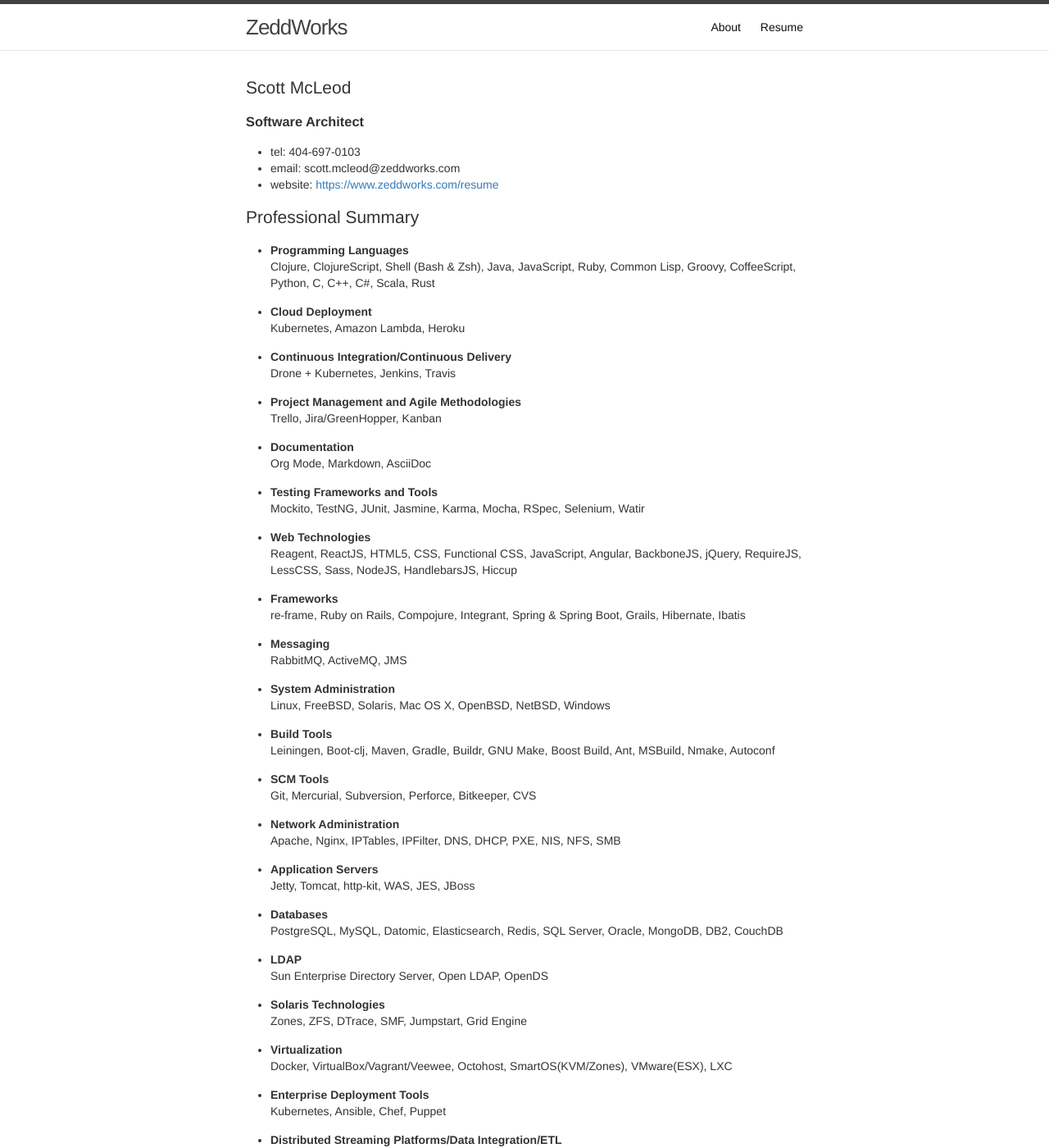
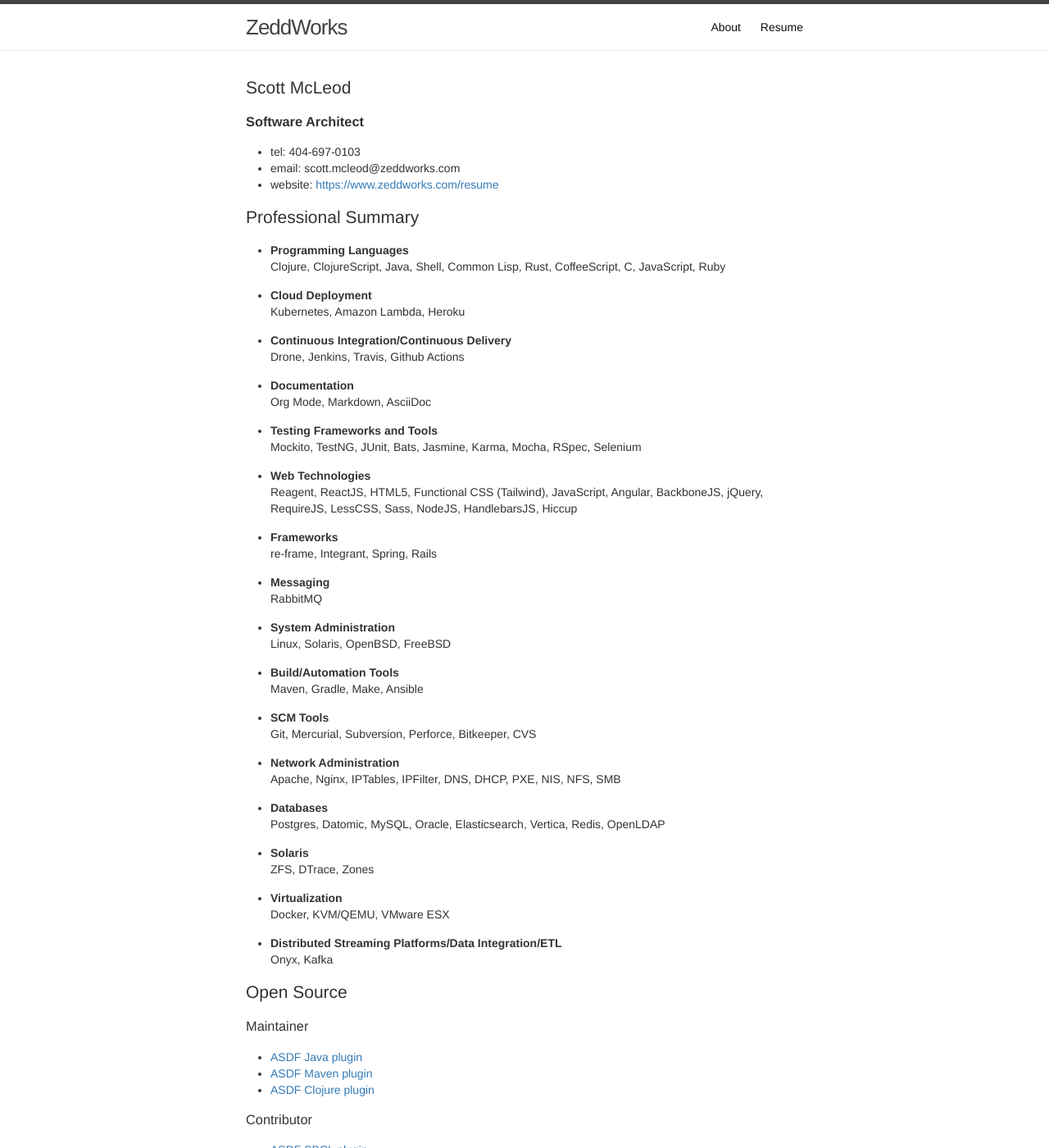
Before and after one commit to halcyon/www.zeddworks.com, a Jekyll site: the page built from resume.html, in a window 1280 px wide and 1400 px high. Shown: the whole window at 82% size. Built offline with Jekyll 4.4.1, drawn with Linux system fonts in a browser that asks for light colours; some of the changed text lies outside the part shown.

Commit message:
2019 updates

```diff
--- a/resume.html
+++ b/resume.html
@@ -35,7 +35,7 @@ permalink: /resume
 <li><a id="org4c5f734"></a><b>Programming Languages</b><br />
 <div class="outline-text-4" id="text-org4c5f734">
 <p>
-Clojure, ClojureScript, Shell (Bash &amp; Zsh), Java, JavaScript, Ruby, Common Lisp, Groovy, CoffeeScript, Python, C, C++, C#, Scala, Rust
+Clojure, ClojureScript, Java, Shell, Common Lisp, Rust, CoffeeScript, C, JavaScript, Ruby
 </p>
 </div>
 </li>
@@ -49,14 +49,7 @@ Kubernetes, Amazon Lambda, Heroku
 <li><a id="org3aeca86"></a><b>Continuous Integration/Continuous Delivery</b><br />
 <div class="outline-text-4" id="text-org3aeca86">
 <p>
-Drone + Kubernetes, Jenkins, Travis
-</p>
-</div>
-</li>
-<li><a id="orgce892f9"></a><b>Project Management and Agile Methodologies</b><br />
-<div class="outline-text-4" id="text-orgce892f9">
-<p>
-Trello, Jira/GreenHopper, Kanban
+Drone, Jenkins, Travis, Github Actions
 </p>
 </div>
 </li>
@@ -70,42 +63,42 @@ Org Mode, Markdown, AsciiDoc
 <li><a id="orgc5004f5"></a><b>Testing Frameworks and Tools</b><br />
 <div class="outline-text-4" id="text-orgc5004f5">
 <p>
-Mockito, TestNG, JUnit, Jasmine, Karma, Mocha, RSpec, Selenium, Watir
+Mockito, TestNG, JUnit, Bats, Jasmine, Karma, Mocha, RSpec, Selenium
 </p>
 </div>
 </li>
 <li><a id="org9c2cdfe"></a><b>Web Technologies</b><br />
 <div class="outline-text-4" id="text-org9c2cdfe">
 <p>
-Reagent, ReactJS, HTML5, CSS, Functional CSS, JavaScript, Angular, BackboneJS, jQuery, RequireJS, LessCSS, Sass, NodeJS, HandlebarsJS, Hiccup
+Reagent, ReactJS, HTML5, Functional CSS (Tailwind), JavaScript, Angular, BackboneJS, jQuery, RequireJS, LessCSS, Sass, NodeJS, HandlebarsJS, Hiccup
 </p>
 </div>
 </li>
 <li><a id="org100aa26"></a><b>Frameworks</b><br />
 <div class="outline-text-4" id="text-org100aa26">
 <p>
-re-frame, Ruby on Rails, Compojure, Integrant, Spring &amp; Spring Boot, Grails, Hibernate, Ibatis
+re-frame, Integrant, Spring, Rails
 </p>
 </div>
 </li>
 <li><a id="org5d3f0ea"></a><b>Messaging</b><br />
 <div class="outline-text-4" id="text-org5d3f0ea">
 <p>
-RabbitMQ, ActiveMQ, JMS
+RabbitMQ
 </p>
 </div>
 </li>
 <li><a id="org2522e07"></a><b>System Administration</b><br />
 <div class="outline-text-4" id="text-org2522e07">
 <p>
-Linux, FreeBSD, Solaris, Mac OS X, OpenBSD, NetBSD, Windows
+Linux, Solaris, OpenBSD, FreeBSD
 </p>
 </div>
 </li>
-<li><a id="org9a0364d"></a><b>Build Tools</b><br />
-<div class="outline-text-4" id="text-org9a0364d">
+<li><a id="org1a9b4d2"></a><b>Build/Automation Tools</b><br />
+<div class="outline-text-4" id="text-org1a9b4d2">
 <p>
-Leiningen, Boot-clj, Maven, Gradle, Buildr, GNU Make, Boost Build, Ant, MSBuild, Nmake, Autoconf
+Maven, Gradle, Make, Ansible
 </p>
 </div>
 </li>
@@ -123,52 +116,31 @@ Apache, Nginx, IPTables, IPFilter, DNS, DHCP, PXE, NIS, NFS, SMB
 </p>
 </div>
 </li>
-<li><a id="orgdf9266a"></a><b>Application Servers</b><br />
-<div class="outline-text-4" id="text-orgdf9266a">
+<li><a id="orge710009"></a><b>Databases</b><br />
+<div class="outline-text-4" id="text-orge710009">
 <p>
-Jetty, Tomcat, http-kit, WAS, JES, JBoss
+Postgres, Datomic, MySQL, Oracle, Elasticsearch, Vertica, Redis, OpenLDAP
 </p>
 </div>
 </li>
-<li><a id="orge710009"></a><b>Databases</b><br />
-<div class="outline-text-4" id="text-orge710009">
+<li><a id="orga82979d"></a><b>Solaris</b><br />
+<div class="outline-text-4" id="text-orga82979d">
 <p>
-PostgreSQL, MySQL, Datomic, Elasticsearch, Redis, SQL Server, Oracle, MongoDB, DB2, CouchDB
-</p>
-</div>
-</li>
-<li><a id="org86d36d8"></a><b>LDAP</b><br />
-<div class="outline-text-4" id="text-org86d36d8">
-<p>
-Sun Enterprise Directory Server, Open LDAP, OpenDS
-</p>
-</div>
-</li>
-<li><a id="orgc35adee"></a><b>Solaris Technologies</b><br />
-<div class="outline-text-4" id="text-orgc35adee">
-<p>
-Zones, ZFS, DTrace, SMF, Jumpstart, Grid Engine
+ZFS, DTrace, Zones
 </p>
 </div>
 </li>
 <li><a id="org6262f12"></a><b>Virtualization</b><br />
 <div class="outline-text-4" id="text-org6262f12">
 <p>
-Docker, VirtualBox/Vagrant/Veewee, Octohost, SmartOS(KVM/Zones), VMware(ESX), LXC
-</p>
-</div>
-</li>
-<li><a id="orgdbcaa49"></a><b>Enterprise Deployment Tools</b><br />
-<div class="outline-text-4" id="text-orgdbcaa49">
-<p>
-Kubernetes, Ansible, Chef, Puppet
+Docker, KVM/QEMU, VMware ESX
 </p>
 </div>
 </li>
 <li><a id="orgeb1d864"></a><b>Distributed Streaming Platforms/Data Integration/ETL</b><br />
 <div class="outline-text-4" id="text-orgeb1d864">
 <p>
-Onyx, Kafka, Pentaho Kettle, Informatica
+Onyx, Kafka
 </p>
 </div>
 </li>
@@ -208,19 +180,20 @@ Onyx, Kafka, Pentaho Kettle, Informatica
 <h2 id="org70e9df5">Employment History</h2>
 <div class="outline-text-2" id="text-org70e9df5">
 </div>
-<div id="outline-container-orgb48acb1" class="outline-3">
-<h3 id="orgb48acb1">January 2019 - Present Cisco Systems, Inc. Alpharetta, GA</h3>
-<div class="outline-text-3" id="text-orgb48acb1">
+<div id="outline-container-orgb77fda2" class="outline-3">
+<h3 id="orgb77fda2">January 2019 - Present Cisco Systems, Inc. - San Francisco, CA</h3>
+<div class="outline-text-3" id="text-orgb77fda2">
 </div>
 <ul class="org-ul">
-<li><a id="orgd695ddc"></a><b>Senior Software Engineer</b><br />
+<li><a id="orgb7d87ef"></a><b>Software Engineer</b><br />
 <ul class="org-ul">
-<li><a id="orgcc9c4c6"></a>Security Business Group (Stealthwatch)<br />
-<div class="outline-text-5" id="text-orgcc9c4c6">
+<li><a id="org6e8fd4b"></a>Security Business Group - Stealthwatch<br />
+<div class="outline-text-5" id="text-org6e8fd4b">
 <ul class="org-ul">
-<li>Daily contributor to backend services</li>
-<li>Refactoring</li>
-<li>Code Reviews</li>
+<li>Added TACACS authorization</li>
+<li>Performance engineering for backing up product's live database clusters</li>
+<li>Resolved problems product was having sending syslog to server over TLS</li>
+<li>Design debt and tech debt elimination through simplification</li>
 </ul>
 </div>
 </li>
@@ -229,16 +202,34 @@ Onyx, Kafka, Pentaho Kettle, Informatica
 </ul>
 </div>
 
-<div id="outline-container-orgbbf2942" class="outline-3">
-<h3 id="orgbbf2942">October 2015 - November 2018 RentPath, LLC Atlanta, GA</h3>
-<div class="outline-text-3" id="text-orgbbf2942">
+<div id="outline-container-orgf1ed745" class="outline-3">
+<h3 id="orgf1ed745">November 2018 - January 2019 CoinRegTech - Atlanta, GA</h3>
+<div class="outline-text-3" id="text-orgf1ed745">
+</div>
+<ul class="org-ul">
+<li><a id="orgdd1cecb"></a><b>VP Engineering</b><br />
+<div class="outline-text-4" id="text-orgdd1cecb">
+<ul class="org-ul">
+<li>Built a crypto currency regulation system. Front end and back end
+were written in Clojure and leveraged Datomic.</li>
+<li>Responsible for continuous delivery. This included fully automated
+testing, staging, and deployment to production in Kubernetes</li>
+</ul>
+</div>
+</li>
+</ul>
+</div>
+
+<div id="outline-container-orgf69bc9a" class="outline-3">
+<h3 id="orgf69bc9a">October 2015 - November 2018 RentPath - LLC Atlanta, GA</h3>
+<div class="outline-text-3" id="text-orgf69bc9a">
 </div>
 <ul class="org-ul">
 <li><a id="orge1588ca"></a><b>Senior Clojure Developer</b><br />
 <div class="outline-text-4" id="text-orge1588ca">
 <ul class="org-ul">
 <li>Ported Endeca backend to Elasticsearch</li>
-<li>Wrote regression suite which fully models backend API using a specification</li>
+<li>Wrote regression suite which fully modeled and tested the backend API using Clojure Spec</li>
 <li>Built ETL jobs in Onyx, a massively concurrent streaming data transformation platform</li>
 <li>Daily contributor to backend services</li>
 <li>Opensource contributions</li>
@@ -251,9 +242,9 @@ Onyx, Kafka, Pentaho Kettle, Informatica
 </ul>
 </div>
 
-<div id="outline-container-org9464477" class="outline-3">
-<h3 id="org9464477">August 2014 - October 2015 Connolly iHealth Technologies, Sandy Springs, GA</h3>
-<div class="outline-text-3" id="text-org9464477">
+<div id="outline-container-orgd5400b9" class="outline-3">
+<h3 id="orgd5400b9">August 2014 - October 2015 Connolly iHealth Technologies - Sandy Springs, GA</h3>
+<div class="outline-text-3" id="text-orgd5400b9">
 </div>
 <ul class="org-ul">
 <li><a id="org2885022"></a><b>Senior Technical Architect</b><br />
@@ -271,19 +262,19 @@ Onyx, Kafka, Pentaho Kettle, Informatica
 </ul>
 </div>
 
-<div id="outline-container-org2b0366c" class="outline-3">
-<h3 id="org2b0366c">July 2013 - August 2014 Izenda, LLC Atlanta, GA</h3>
-<div class="outline-text-3" id="text-org2b0366c">
+<div id="outline-container-orgbbf1a78" class="outline-3">
+<h3 id="orgbbf1a78">July 2013 - August 2014 Izenda, LLC - Atlanta, GA</h3>
+<div class="outline-text-3" id="text-orgbbf1a78">
 </div>
 <ul class="org-ul">
-<li><a id="orgc77b440"></a><b>VP Engineering</b><br />
-<div class="outline-text-4" id="text-orgc77b440">
+<li><a id="org5d3c70d"></a><b>VP Engineering</b><br />
+<div class="outline-text-4" id="text-org5d3c70d">
 <ul class="org-ul">
 <li>Managed .NET Engineering business unit consisting of Development, QA, and Support departments</li>
 <li>Designed and implemented an SDLC with a full release process</li>
 <li>Launched wiki to serve as a knowledge archive</li>
+<li>Migrated development from Subversion to Git</li>
 <li>Automated build and deployment process</li>
-<li>Migrated development from Subversion to Git</li>
 <li>Mentored and built team of Clojurists</li>
 <li>Built Clojure RESTful service on Heroku to provide license management and integrated it with website and SalesForce</li>
 </ul>
@@ -292,9 +283,9 @@ Onyx, Kafka, Pentaho Kettle, Informatica
 </ul>
 </div>
 
-<div id="outline-container-orgea0d239" class="outline-3">
-<h3 id="orgea0d239">December 2007 - July 2013 InterContinentalExchange, Inc. Sandy Springs, GA</h3>
-<div class="outline-text-3" id="text-orgea0d239">
+<div id="outline-container-orgcec7fae" class="outline-3">
+<h3 id="orgcec7fae">December 2007 - July 2013 InterContinentalExchange, Inc. - Sandy Springs, GA</h3>
+<div class="outline-text-3" id="text-orgcec7fae">
 </div>
 <ul class="org-ul">
 <li><a id="orgcd923c5"></a><b>Senior Web Developer</b><br />
@@ -351,9 +342,9 @@ Onyx, Kafka, Pentaho Kettle, Informatica
 </ul>
 </div>
 
-<div id="outline-container-org774e9ba" class="outline-3">
-<h3 id="org774e9ba">June 2004 - December 2007 Equifax, Inc. Alpharetta, GA</h3>
-<div class="outline-text-3" id="text-org774e9ba">
+<div id="outline-container-orgb0b3656" class="outline-3">
+<h3 id="orgb0b3656">June 2004 - December 2007 Equifax, Inc. - Alpharetta, GA</h3>
+<div class="outline-text-3" id="text-orgb0b3656">
 </div>
 <ul class="org-ul">
 <li><a id="org167ccf4"></a><b>Application Developer IV</b><br />
@@ -420,9 +411,9 @@ Onyx, Kafka, Pentaho Kettle, Informatica
 </ul>
 </div>
 
-<div id="outline-container-org786df8e" class="outline-3">
-<h3 id="org786df8e">April 1999 - November 2001 Exchange-America Alpharetta, GA</h3>
-<div class="outline-text-3" id="text-org786df8e">
+<div id="outline-container-orgbf49865" class="outline-3">
+<h3 id="orgbf49865">April 1999 - November 2001 Exchange-America - Alpharetta, GA</h3>
+<div class="outline-text-3" id="text-orgbf49865">
 </div>
 <ul class="org-ul">
 <li><a id="org9d09868"></a><b>Software Developer</b><br />
@@ -440,9 +431,9 @@ Onyx, Kafka, Pentaho Kettle, Informatica
 </ul>
 </div>
 
-<div id="outline-container-orga57806e" class="outline-3">
-<h3 id="orga57806e">October 1997 - May 1999 GA State Board of Pardons and Paroles Atlanta, GA</h3>
-<div class="outline-text-3" id="text-orga57806e">
+<div id="outline-container-org0b6b801" class="outline-3">
+<h3 id="org0b6b801">October 1997 - May 1999 GA State Board of Pardons and Paroles - Atlanta, GA</h3>
+<div class="outline-text-3" id="text-org0b6b801">
 </div>
 <ul class="org-ul">
 <li><a id="org7a012a3"></a><b>Network Engineer</b><br />
@@ -462,9 +453,9 @@ Onyx, Kafka, Pentaho Kettle, Informatica
 <h2 id="org8911d5e">Education</h2>
 <div class="outline-text-2" id="text-org8911d5e">
 </div>
-<div id="outline-container-orgafce303" class="outline-3">
-<h3 id="orgafce303">Georgia Institute of Technology Atlanta, GA</h3>
-<div class="outline-text-3" id="text-orgafce303">
+<div id="outline-container-org9313fff" class="outline-3">
+<h3 id="org9313fff">Georgia Institute of Technology - Atlanta, GA</h3>
+<div class="outline-text-3" id="text-org9313fff">
 <ul class="org-ul">
 <li>Bachelor of Computer Science (2007)</li>
 <li>Certificate in Industrial Organizational Psychology (2007)</li>
```
Also changed, not shown: other parts of resume.html (+1 -1 lines).
